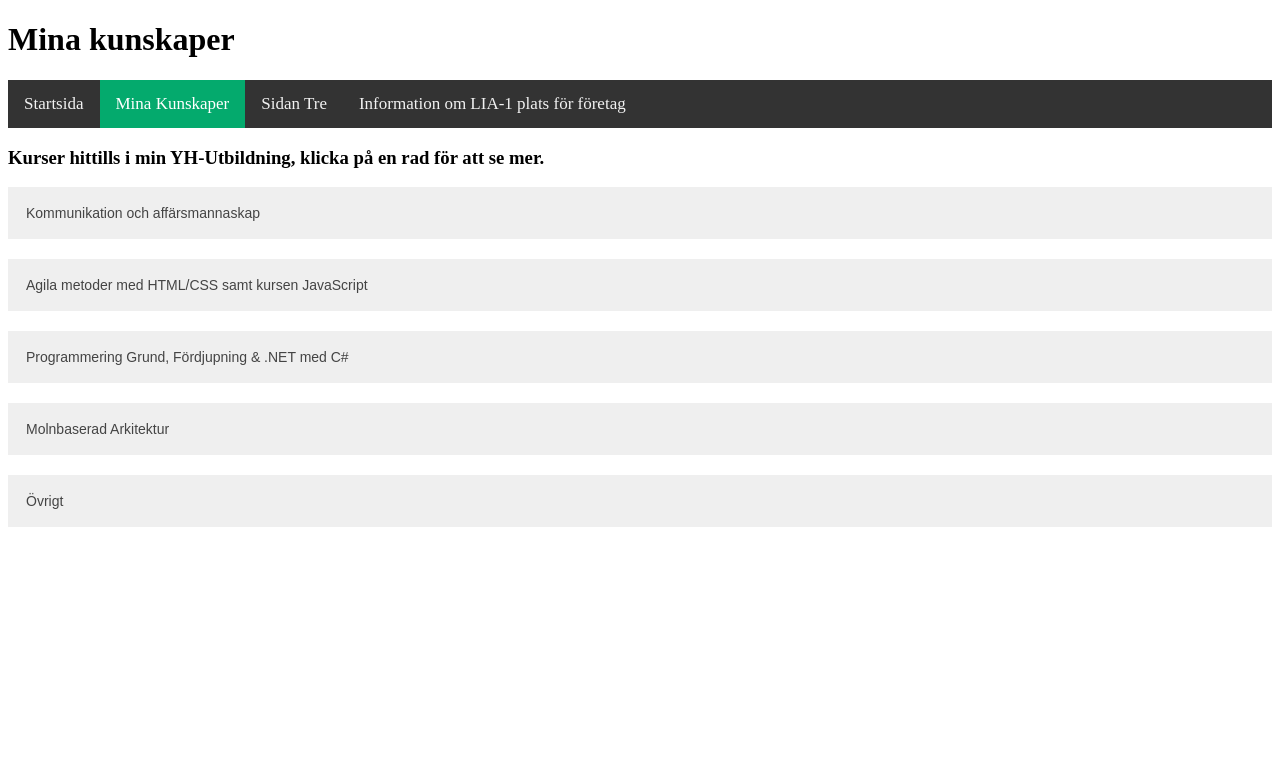
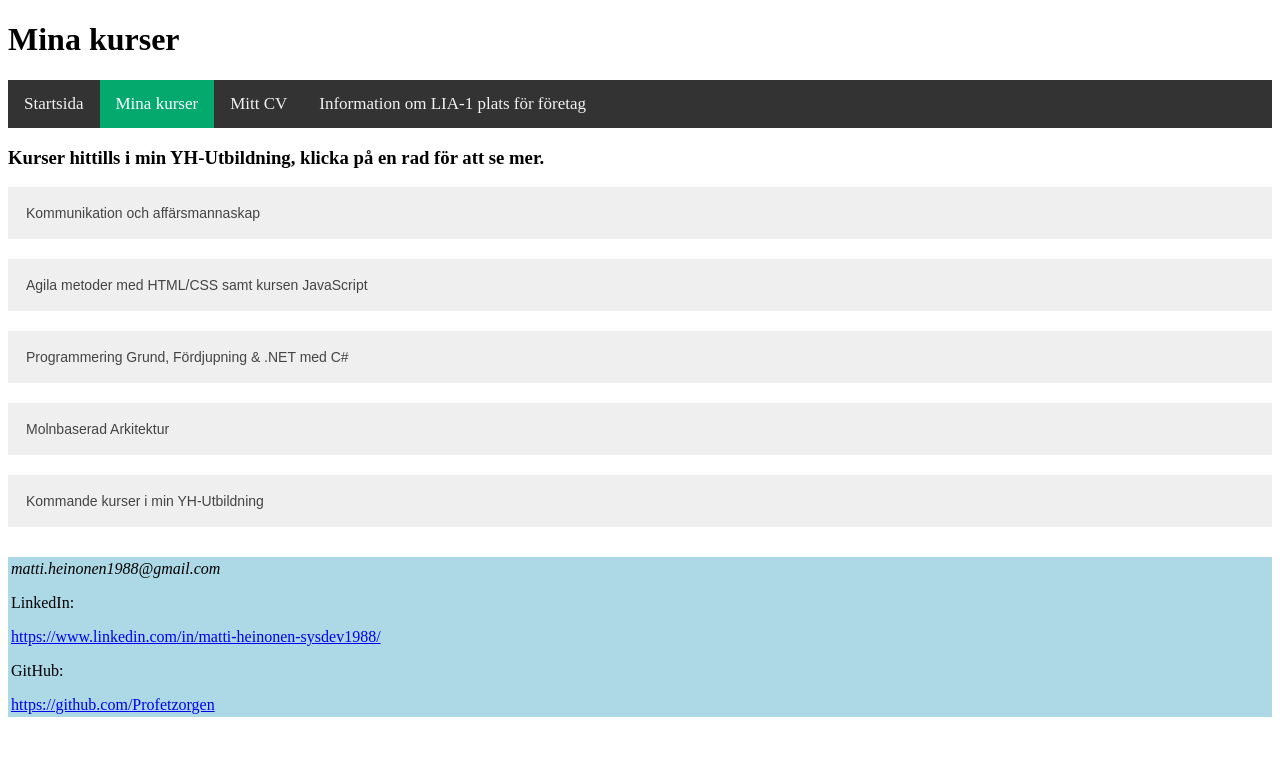
Before and after one commit to Profetzorgen/Mattis-Hemsida-Portfolio, a plain HTML site: page SidanTvå.html in a window 1280 px wide. Drawn offline with Linux system fonts and the light colour scheme.

Commit message:
Webpage updated version

```diff
--- a/SidanTvå.html
+++ b/SidanTvå.html
@@ -9,11 +9,11 @@
 </head>
 <body>
     <header>
-        <h1>Mina kunskaper</h1>
+        <h1>Mina kurser</h1>
         <div class="topnav">
             <a href="mhPortfolioHTML.html">Startsida</a>
-            <a class="active" href="">Mina Kunskaper</a>
-            <a href="SidanTre.html">Sidan Tre</a>
+            <a class="active" href="">Mina kurser</a>
+            <a href="SidanTre.html">Mitt CV</a>
             <a href="SidanFyra.html">Information om LIA-1 plats för företag</a>
         </div>
     </header>
@@ -36,7 +36,7 @@
                 Här under länkar jag min uppsats i kursen, den gick ut på att analysera och jämföra två företag som <br>
                 blivit utsatta för hackerattacker och belysa skillnader samt för- och nackdelar i deras agerande.
             </p>
-                <a href="Två sätt att hantera en kris.pdf" target="_blank">Två sätt att hantera en kris (Öppnar PDF, ny flik)</a>
+                <a href="PDFs/Två sätt att hantera en kris.pdf" target="_blank">Två sätt att hantera en kris (Öppnar PDF, ny flik)</a>
         </div>
         <button class="SidoMenyDrop">Agila metoder med HTML/CSS samt kursen JavaScript</button>
         <div class="panel">
@@ -60,12 +60,12 @@
             <p>Restauranghemsida med bokningsformulär, admin-inlogg mm.</p>
             <a href="Grupparbete hemsida\publikmapp\index.html" target="_blank">Pang i Grillen, Restauranghemsida (Ny flik)</a><br>
             <p>GitHub för denna:</p>
-            <a href="https://github.com/tomtemor/pang">GitHub-Repo för Grupparbete</a>
+            <a href="https://github.com/tomtemor/pang" target="_blank">GitHub-Repo för Grupparbete</a>
             <p>Övningar i JavaScript:</p>
             <a href="MattisJS\GrundSyntaxHtml.html" target="_blank">Grundläggande Övningar (Ny flik)</a><br>
             <a href="MattisJS\testaResa.html" target="_blank">Resebokningsformulär (Ny flik)</a>
             <p>GitHub för dessa:</p>
-            <a href="https://github.com/Profetzorgen/MattisJS" target="_blank">JS Övningar grund och Resebokningsformulär</a>
+            <a href="https://github.com/Profetzorgen/Mattis-Hemsida-Portfolio/tree/main/MattisJS" target="_blank">JS Övningar grund och Resebokningsformulär</a>
         </div>
         <button class="SidoMenyDrop">Programmering Grund, Fördjupning & .NET med C#</button>
         <div class="panel">
@@ -77,7 +77,8 @@
                 och lärde oss felhantering på olika sätt bland annat try/catch och TryParse. <br>
                 Vi gick igenom hur man gör asp.Net core apps och hur man använder UWP och Windows Forms. <br>
                 Framförallt lade vi mycket tid på att lära oss objektorienterad programmering med klasser, ärvda klasser och metoder. <br>
-                Länka till GitHub, samlingsövningar.<br>
+                För att underlätta överblick samt för att samla övningarna på ett ställe gjorde jag en console app: <br>
+                <a href="https://github.com/Profetzorgen/AlltIEttCsharpConsole" target="_blank">https://github.com/Profetzorgen/AlltIEttCsharpConsole</a>
             </p>
         </div>
         <button class="SidoMenyDrop">Molnbaserad Arkitektur</button>
@@ -97,18 +98,31 @@
                 månadskostnad samt resurskraven. <br>
                 Här under finns presentationen i text samt diagram jag gjorde för uppgiften: <br>
             </p>
-            <a href="Google servers.pdf" target="_blank">En uppskattning över Googles system (Öppnar PDF, ny flik)</a><br>
-            <a href="Stadia delen.pdf" target="_blank">En uppskattning över Stadia-delen i Googles system (Öppnar PDF, ny flik)</a><br>
-            <a href="Molnbaserade tjänster, Grupp 4A.pdf" target="_blank">Presentationen i text</a>
+            <a href="PDFs/Google servers.pdf" target="_blank">En uppskattning över Googles system (Öppnar PDF, ny flik)</a><br>
+            <a href="PDFs/Stadia delen.pdf" target="_blank">En uppskattning över Stadia-delen i Googles system (Öppnar PDF, ny flik)</a><br>
+            <a href="PDFs/Molnbaserade tjänster, Grupp 4A.pdf" target="_blank">Presentationens underlag i text</a>
 
         </div>
-        <button class="SidoMenyDrop">Övrigt</button>
+        <button class="SidoMenyDrop">Kommande kurser i min YH-Utbildning</button>
         <div class="panel">
             <p>
-                Innehåll här 5
+               <li>Informationsarkitektur och databasutveckling</li>
+               <li>Webbapplikationer och mobil utveckling</li>
+               <li>Publiceringsverktyg</li>
+               <li>webbdesign och användarupplevelse</li>
+               <li>IT-säkerhet för utvecklare</li>
+               <li>Test, verifiering och certifiering</li>
+               <li>LIA 1 och 2 samt Examensarbete</li>
             </p>
         </div>
         <script type="text/javascript" src="DropMeny2.JS"></script>
     </main>
+    <footer class="sidfot">
+        <address>matti.heinonen1988@gmail.com</address>
+        <p>LinkedIn:</p>
+        <a href="https://www.linkedin.com/in/matti-heinonen-sysdev1988/" target="_blank">https://www.linkedin.com/in/matti-heinonen-sysdev1988/</a>
+        <p>GitHub:</p>
+        <a href="https://github.com/Profetzorgen" target="_blank">https://github.com/Profetzorgen</a>
+    </footer>
 </body>
 </html>
--- a/mhPortfolioCSS.css
+++ b/mhPortfolioCSS.css
@@ -52,7 +52,7 @@
 }
 .LIAul li :hover{
 
-  background-color: #04AA6D;
+  background-color: lightblue;
 }
 .SidoMenyDrop {
   color: #444;
@@ -67,7 +67,7 @@
 }
 
 .active, .SidoMenyDrop:hover {
-  background-color: blanchedalmond;
+  background-color: lightblue;
 }
 .panel {
 
@@ -81,3 +81,8 @@
   transition: max-height 0.2s ease-out;
   font-size: 14px;
 }
+.sidfot{
+  background-color: lightblue;
+  padding: 3px;
+  margin-top: 20px;
+}
```
Also changed, not shown: SidanFyra.html (+12 -6 lines), SidanTre.html (+13 -2 lines), mhPortfolioHTML.html (+12 -6 lines), 16 other files.
